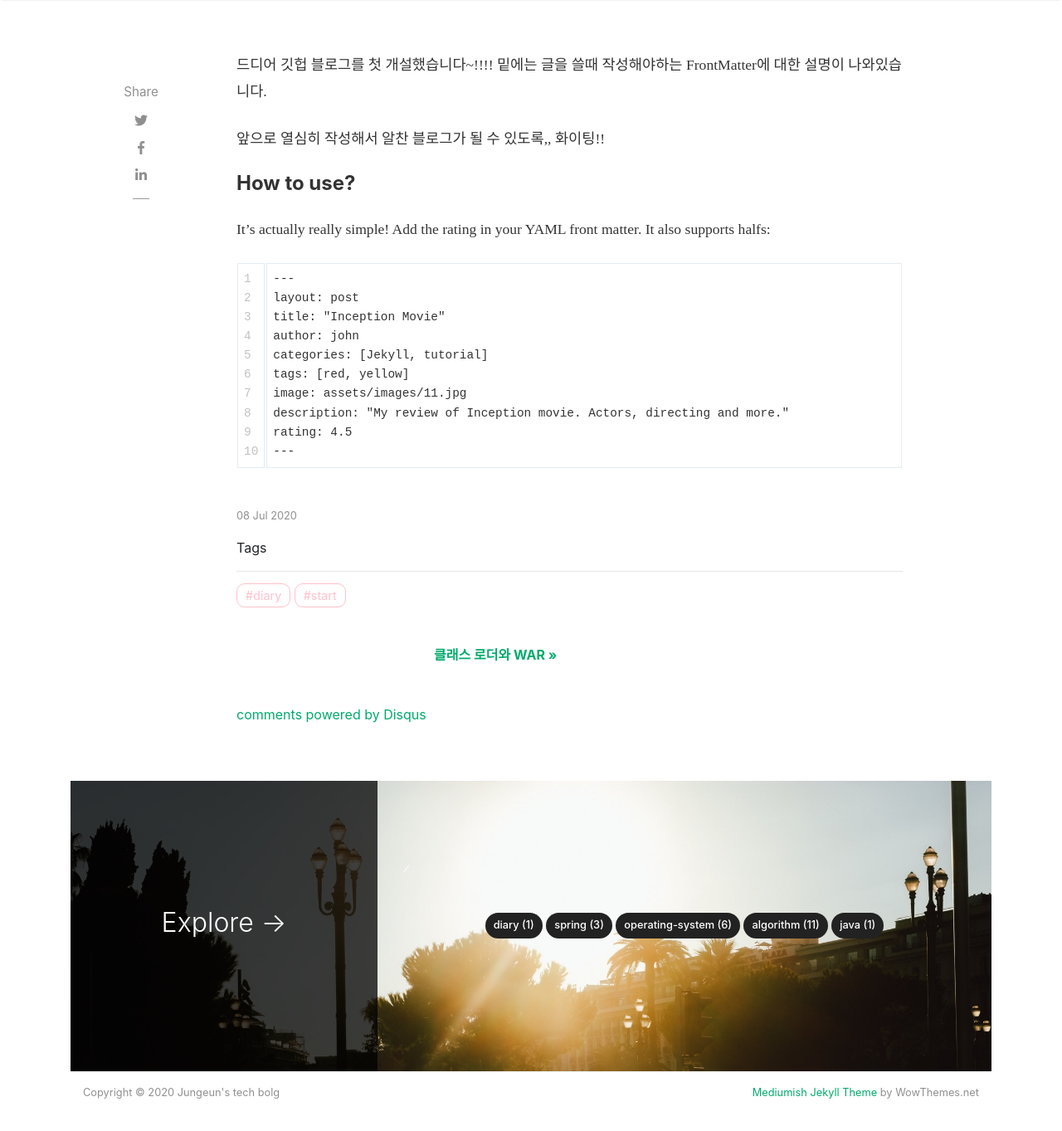
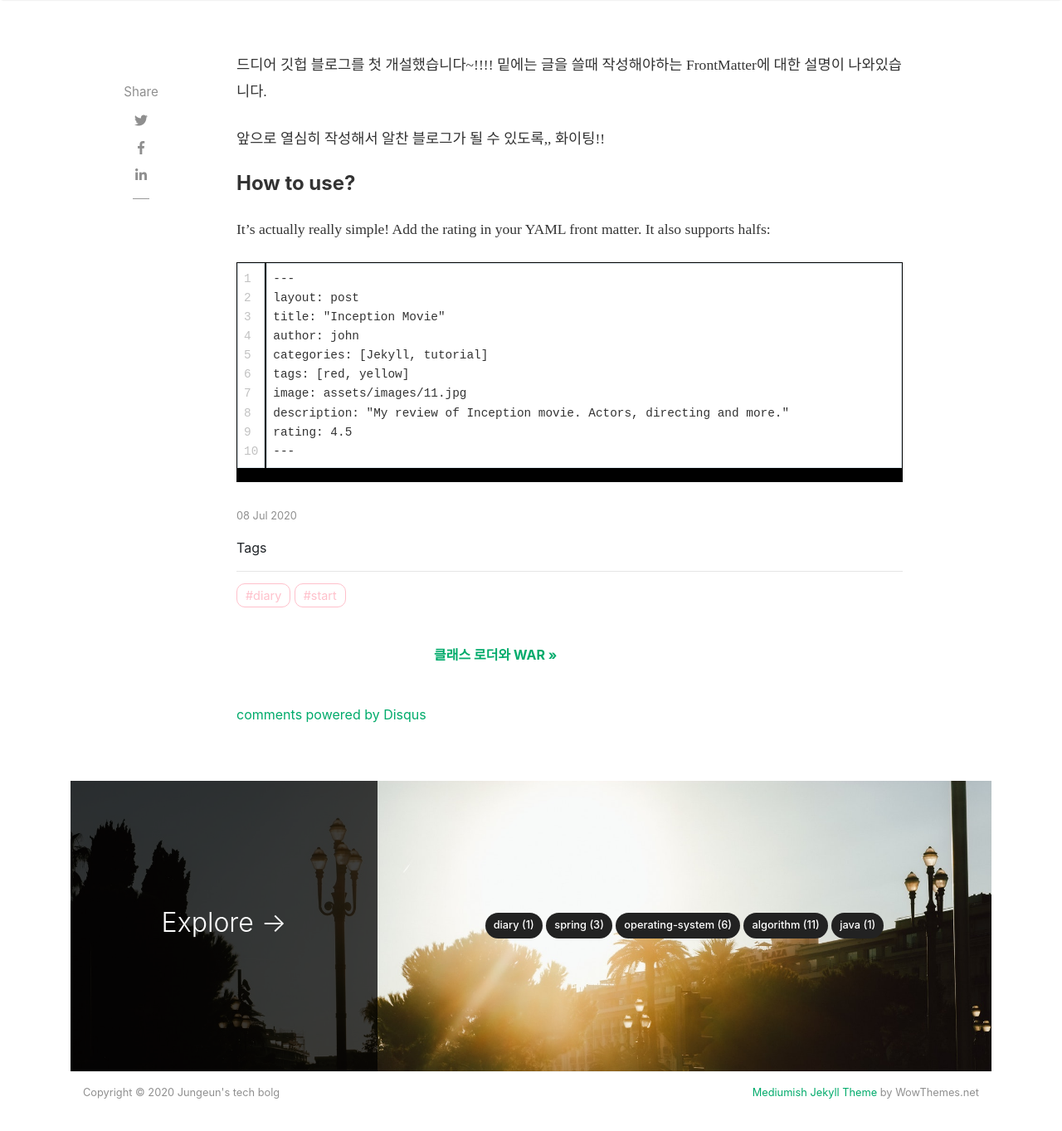
Before and after one commit to JungeunKwon/JungeunKwon.github.io, a Jekyll site: the page built from _posts/2020-07-08-blog.md, in a window 1280 px wide and 1400 px high, scrolled down 726 px. Shown: the top 1363 px of the window at 83% size. Built offline with Jekyll 4.4.1, drawn with Linux system fonts in a browser that asks for light colours; nearby versions of some CDN libraries; some web fonts are replaced; comment, search, counter and statistics services are not loaded.

```diff
--- a/_sass/_syntax.scss
+++ b/_sass/_syntax.scss
@@ -1,5 +1,5 @@
 .highlight {
-  background: #fff;
+  background: #000;
   border: 0;
   padding: 0;
   margin-bottom: 1.7rem;
--- a/assets/css/screen.css
+++ b/assets/css/screen.css
@@ -347,7 +347,7 @@ span.post-read-more a:hover {
 blockquote {
   border-left: 4px solid #00ab6b;
   padding: 0 20px;
-  font-style: italic;
+  font-family: "Nanum Gothic Coding";
   color: rgba(0, 0, 0, 0.5);
 }
 
```
